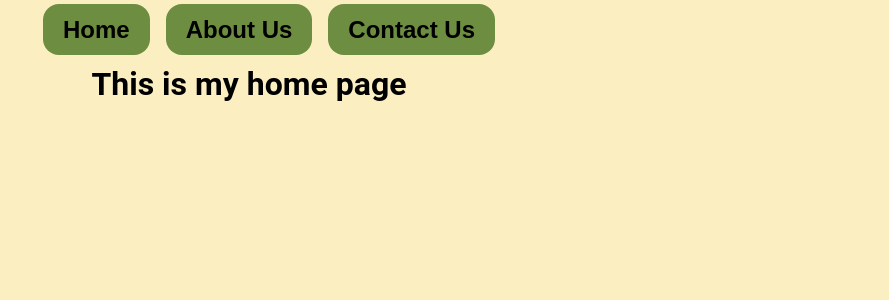
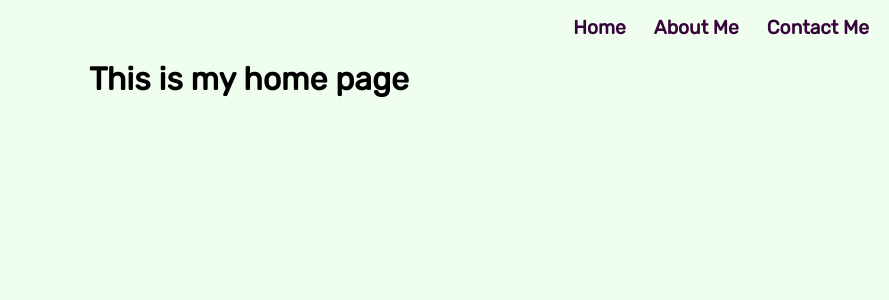
Before and after one commit to mccormackj/mccormackj.github.io, a React (Create React App) app: page / in a window 1280 px wide. Shown: the top 300 px of the page, without its empty margins (391-1280 px from the left). Built offline with nearby package versions, Linux system fonts and the light colour scheme.

Commit message:
Changes font and style of menu items, and highlights current page

```diff
--- a/src/App.css
+++ b/src/App.css
@@ -1,11 +1,24 @@
+@import './Fonts.css';
+
+/* Colors and Palette from coolors.co */
 :root {
-  --CREAM: #fbeec1;
-  --BROWN: #bc986a;
-  --BEIGE: #daad86;
-  --BLUE: #659dbd;
-  --OLIVE: #8d8741;
-  --GREEN: #6d8d41;
-  --LIME: #478d41;
+  --RUSSIAN_VIOLET: #38023B;
+  --LAVENDER_FLORAL: #A288E3;
+  --BEAU_BLUE: #BBD5ED;
+  --LIGHT_CYAN: #CEFDFF;
+  --TEA_GREEN: #CCFFCB;
+  --HONEYDEW: #F0FEF0;
+
+
+  --MINT_CREAM: #f0f7f4;
+  --FERN_GREEN: #4c804a;
+  --MAGIC_MINT: #a2e3c4;
+  --PASTEL_PINK: #e09c9b;
+  --NY_PINK: #e58c8a;
+  --FRENCH_LILAC: #8f5994;
+
+  --MAJORELLE_BLUE: #574ae2;
+  --ST_PATRICKS_BLUE: #222a68;
 }
 
 .App {
@@ -14,40 +27,41 @@
 
 html {
   font-size: 100%;
-  background-color: var(--CREAM);
+  background-color: var(--HONEYDEW);
 }
 
 body {
-  font-family: Arial, Helvetica, sans-serif;
+  font-family: 'Rubik-Regular', Helvetica, sans-serif;
 }
-ul{
-  text-align: center;
+
+#Menu {
+  text-align: right;
 }
-li {
+
+#Menu li {
   display: inline;
   margin: 0.5rem;
 }
-a {
-  color: black;
-  padding: 0.75rem 1.25rem;
+
+#Menu a{
+  padding: 0.5rem 0.75rem 0.5rem 0rem;
   text-align: center;
   text-decoration: none;
-  font-size: 1.5rem;
+  font-size: 1.2rem;
   font-weight: bolder;
-  border-radius: 1rem;
 }
-a:link {
-  background-color: var(--GREEN);
+
+#Menu a:link,
+#Menu a:visited {
+  color: var(--RUSSIAN_VIOLET);
 }
-a:visited {
-  background-color: var(--OLIVE);
+
+#Menu a:hover,
+#Menu a:active,
+#Menu a.selected{
+  color: var(--LAVENDER_FLORAL)
 }
-a:hover {
-  background-color: var(--GREEN);
-}
-a:active {
-  background-color: var(--LIME);
-}
+
 h2 {
   color: black;
   padding: 0.75rem 1.25rem;
@@ -58,19 +72,24 @@ h2 {
   font-size: 1.5rem;
   border-radius: 1rem;
 }
+
 img {
   max-width: 100%;
   height: auto;
   margin: 4rem;
 }
+
+h1, h2, h3, h4, h5, h6, p {
+  font-family: 'Rubik-Regular', sans-serif;
+}
+
 h1{
-  font-family: 'Roboto', sans-serif;
   font-size: 2rem;
   font-weight: bold;
   text-align: center;
 }
+
 p{
-  font-family: 'Roboto', sans-serif;
   font-size: 1.5rem;
   font-weight: 9rem;
   line-height: 150%;
--- a/src/App.js
+++ b/src/App.js
@@ -7,28 +7,27 @@ import {
   BrowserRouter as Router,
   Routes,
   Route,
-  Link
+  Link,
 } from 'react-router-dom';
 
 
-class App extends Component {
-  render() {
+function App () {
   return (
       <Router>
       <div className="App">
-          <ul>
+        <ul id ="Menu">
           <li>
-              <Link to="/">Home</Link>
+            <Link to="/" onClick = {() => highlightActive("/")} >Home</Link>
           </li>
           <li>
-              <Link to="/about">About Us</Link>
+            <Link to="/about" onClick = {() => highlightActive("/about")} >About Me</Link>
           </li>
           <li>
-              <Link to="/contact">Contact Us</Link>
+            <Link to="/contact" onClick = {() => highlightActive("/contact")} >Contact Me</Link>
           </li>
         </ul>
         <Routes>
-              <Route exact path='/' element={< Home />}></Route>
+            <Route exact path='/' element = {<Home />} ></Route>
             <Route exact path='/about' element={< About />}></Route>
             <Route exact path='/contact' element={< Contact />}></Route>
         </Routes>
@@ -36,6 +35,18 @@ class App extends Component {
       </Router>
   );
 }
+
+function highlightActive(path) {
+  var links = document.getElementById("Menu").getElementsByTagName("a")
+  for(var i = 0; i < links.length; i++) {
+    var linkPath = links[i].pathname
+    console.log(path + " " + linkPath)
+    if(path == linkPath){
+      links[i].classList.add("selected")
+    } else {
+      links[i].classList.remove("selected")
+    }
+  }
 }
 
 export default App;
--- /dev/null
+++ b/src/Fonts.css
@@ -0,0 +1,4 @@
+@font-face {
+    font-family: 'Rubik-Regular';
+    src: url('./assets/Rubik-Regular.woff2')
+}
```
Also changed, not shown: src/assets/Rubik-Regular.woff2 (added), src/assets/profilepic.jpg (added). Lines whose indentation alone changed are shown as unchanged.
